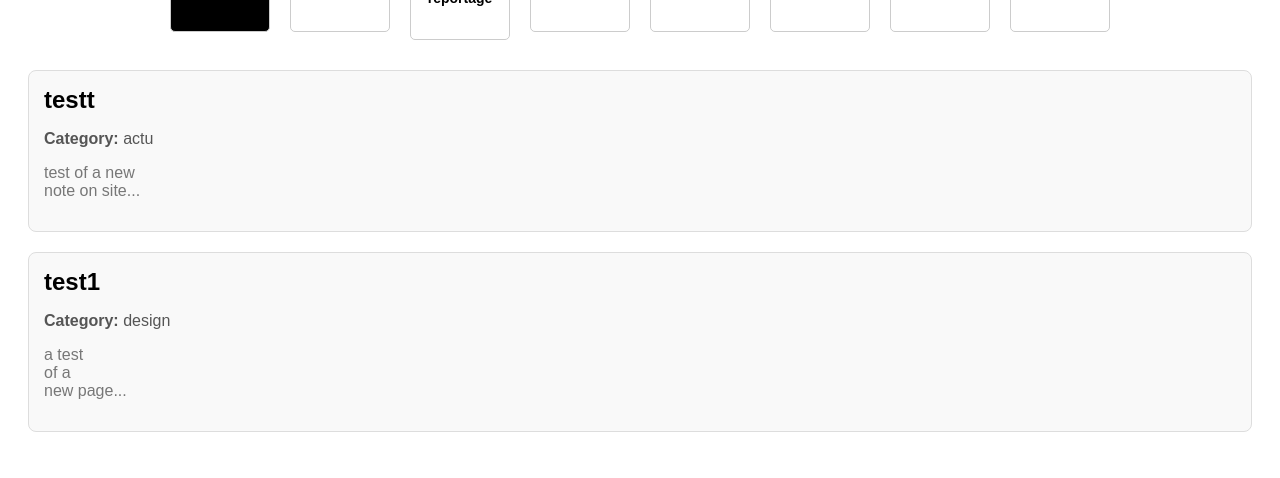
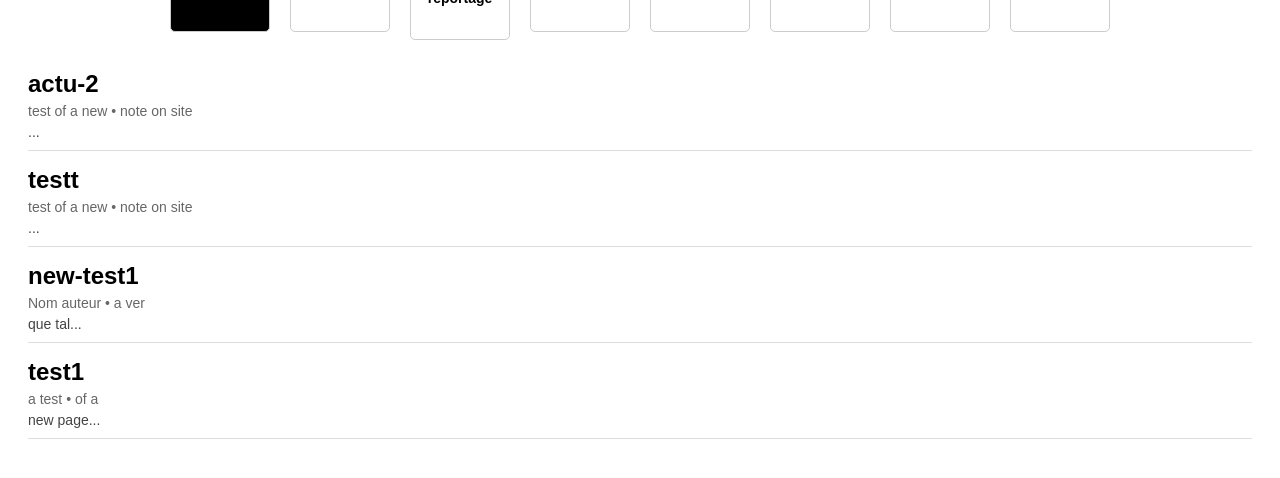
Before and after one commit to EduGonO/bcphl, a Next.js app: page / in a window 1280 px wide. Shown: the part 250-728 px from the top of the page. Built offline with nearby package versions, Linux system fonts and the light colour scheme.

Commit message:
logo, backgound, test texts

```diff
--- a/pages/index.tsx
+++ b/pages/index.tsx
@@ -3,7 +3,9 @@ import React, { useState, useEffect } from 'react';
 type Article = {
   title: string;
   category: string;
-  content: string;
+  date: string;
+  author: string;
+  preview: string;
 };
 
 const categories = [
@@ -83,21 +85,15 @@ const Home: React.FC<{ articles: Article[] }> = ({ articles }) => {
       {/* Articles */}
       <div>
         {filteredArticles.map((article, index) => (
-          <div
-            key={index}
-            style={{
-              border: '1px solid #ddd',
-              borderRadius: '8px',
-              padding: '15px',
-              marginBottom: '20px',
-              background: '#f9f9f9',
-            }}
-          >
-            <h2 style={{ margin: '0 0 10px' }}>{article.title}</h2>
-            <p style={{ color: '#555', marginBottom: '10px' }}>
-              <strong>Category:</strong> {article.category}
+          <div key={index} style={{ marginBottom: '15px' }}>
+            <h2 style={{ margin: '0 0 5px' }}>{article.title}</h2>
+            <p style={{ margin: '0 0 5px', fontSize: '14px', color: '#666' }}>
+              {article.date} • {article.author}
             </p>
-            <p style={{ color: '#777', whiteSpace: 'pre-wrap' }}>{article.content.slice(0, 200)}...</p>
+            <p style={{ margin: '0 0 10px', fontSize: '14px', color: '#444' }}>
+              {article.preview}
+            </p>
+            <hr style={{ border: 'none', borderBottom: '1px solid #ddd' }} />
           </div>
         ))}
       </div>
@@ -123,15 +119,15 @@ export async function getStaticProps() {
         if (file.endsWith('.md')) {
           const filePath = path.join(categoryPath, file);
           const fileContents = fs.readFileSync(filePath, 'utf-8').trim();
+          const lines = fileContents.split('\n').map((line) => line.trim());
 
-          // Extract title (first line of the file as Markdown convention)
-          const firstLine = fileContents.split('\n')[0];
-          const title = firstLine.startsWith('#') ? firstLine.replace(/^#+\s*/, '') : file.replace('.md', '');
+          // Extract metadata
+          const title = lines[0].startsWith('#') ? lines[0].replace(/^#+\s*/, '') : file.replace('.md', '');
+          const date = lines[1] || 'Unknown Date';
+          const author = lines[2] || 'Unknown Author';
+          const preview = lines.slice(3).join(' ').slice(0, 80) + '...';
 
-          // Content is the rest of the file
-          const content = fileContents.split('\n').slice(1).join('\n').trim();
-
-          articles.push({ title, category, content });
+          articles.push({ title, category, date, author, preview });
         }
       }
     }
--- /dev/null
+++ b/pages/text/actu/actu-2.md
@@ -0,0 +1,3 @@
+this is a new
+test of a new
+note on site
--- /dev/null
+++ b/pages/text/new/new-test1.md
@@ -0,0 +1,4 @@
+2024-10-10
+Nom auteur
+a ver
+que tal
```
Also changed, not shown: pages/media/logo.jpeg (renamed from media/logo.jpeg), pages/media/logo.png (renamed from media/logo.png).
